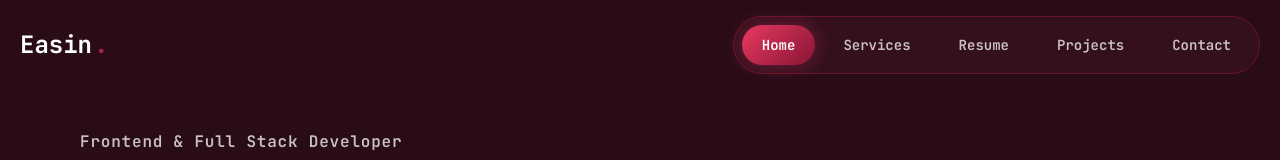
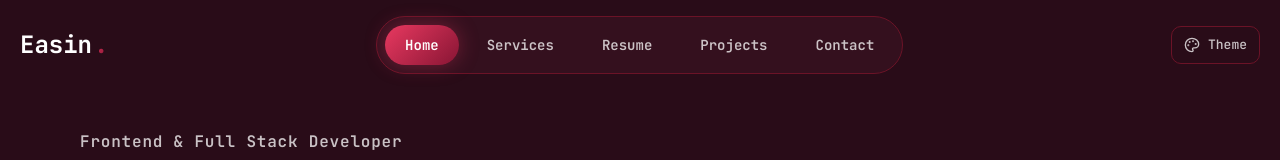
Before and after one commit to arafatgw5-cpu/Arafat-Nexus-2, a Next.js app: page / in a window 1280 px wide. Shown: the top 160 px of the page. Built offline with nearby package versions, Linux system fonts and the light colour scheme.

Commit message:
Theme Done

```diff
--- a/src/components/Navbar.jsx
+++ b/src/components/Navbar.jsx
@@ -5,6 +5,7 @@ import Link from "next/link";
 import { usePathname } from "next/navigation";
 import { NavbarData } from "@/constants";
 import Sidebar from "./Sidebar";
+import ThemeToggle from "./ThemeToggle";
 
 const IconMenu = () => (
   <svg width="20" height="20" viewBox="0 0 24 24" fill="none">
@@ -23,6 +24,7 @@ const Navbar = () => {
         className="sticky top-0 z-30 w-full"
       >
         <div className="mx-auto flex items-center justify-between px-5 py-4 max-w-7xl">
+
           {/* Logo */}
           <Link href="/" className="leading-none flex items-baseline gap-0.5">
             <span style={{ color: "var(--color-text)" }} className="text-2xl font-bold">
@@ -76,6 +78,11 @@ const Navbar = () => {
             })}
           </nav>
 
+          {/* Right Side: ThemeToggle + Mobile Menu */}
+          <div className="flex items-center gap-2">
+            {/* ThemeToggle — desktop & mobile dono te */}
+            <ThemeToggle />
+
             {/* Mobile Menu Button */}
             <button
               onClick={() => setIsOpen(true)}
@@ -91,6 +98,8 @@ const Navbar = () => {
               <IconMenu />
             </button>
           </div>
+
+        </div>
       </header>
 
       {/* Mobile Sidebar */}
```
Lines whose indentation alone changed are shown as unchanged.
